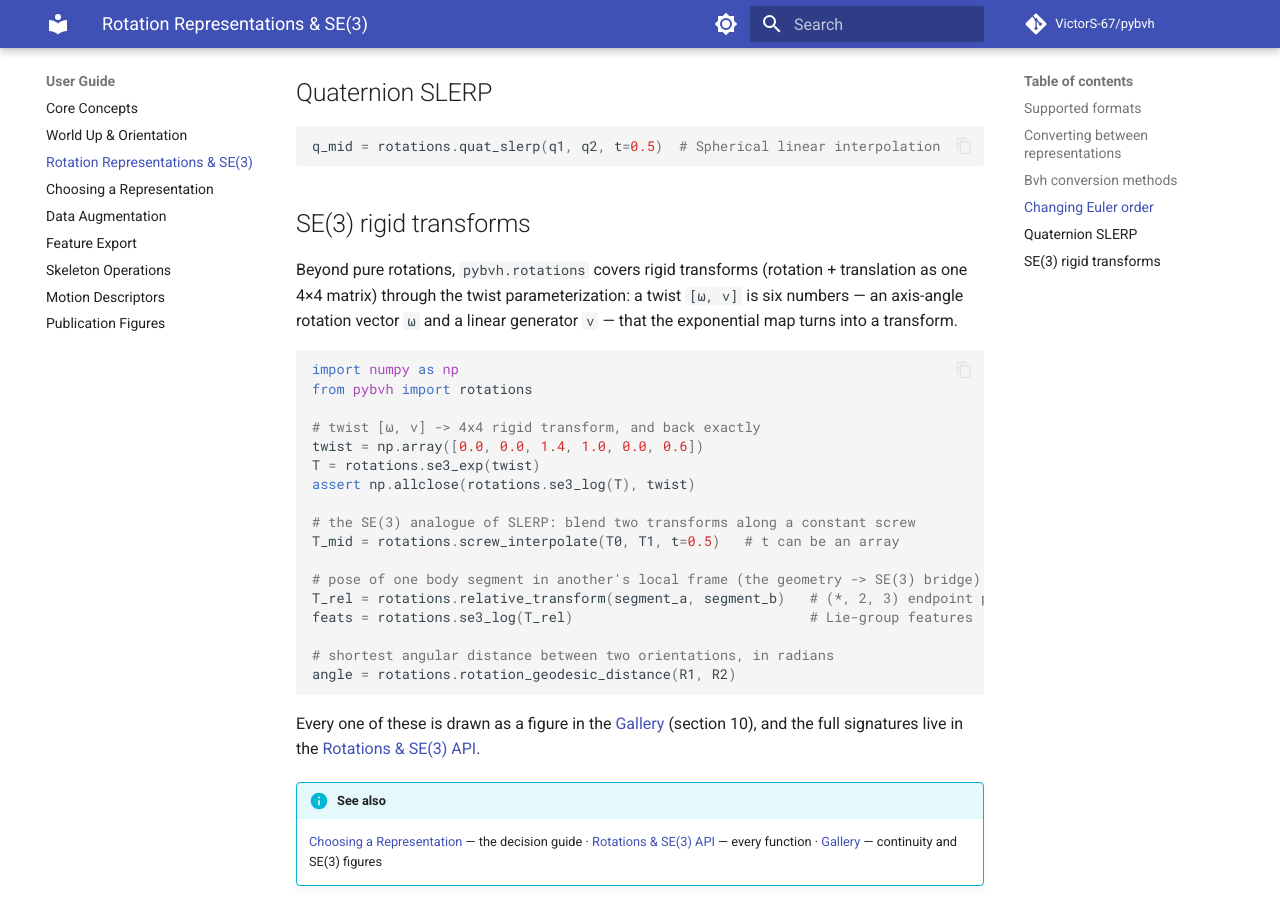
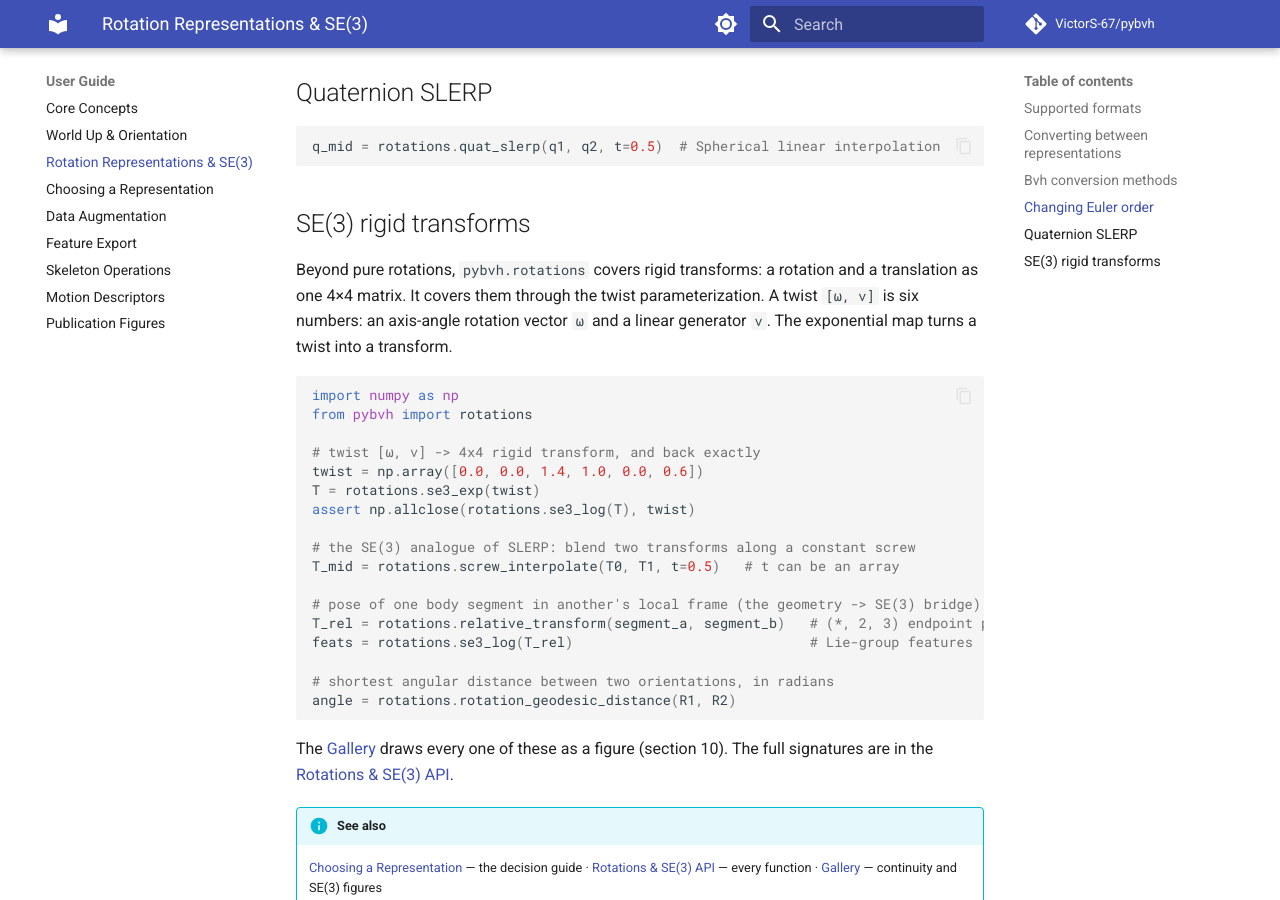
Before and after one commit to VictorS-67/pybvh, an MkDocs documentation site: the page built from docs/guide/rotations.md, in a window 1280 px wide and 900 px high, scrolled down 1503 px. Built offline with MkDocs 1.6.1 and Material for MkDocs 9.7.7, drawn with Linux system fonts in a browser that asks for light colours; comment, search, counter and statistics services are not loaded; some of the changed text lies outside the part shown.

Commit message:
docs: rewrite the concept and rotation guides (#146)

````diff
--- a/docs/guide/rotations.md
+++ b/docs/guide/rotations.md
@@ -1,6 +1,6 @@
 # Rotation Representations & SE(3)
 
-pybvh supports five rotation representations, all batch-vectorized with NumPy, plus the SE(3) rigid-transform layer (twists, screw interpolation). This page is the *machinery* — for the *which should I use* question, see [Choosing a Representation](choosing-rotations.md).
+pybvh supports five rotation representations. All of them are batch-vectorized with NumPy. pybvh also has the SE(3) rigid-transform layer (twists, screw interpolation). This page is the *machinery*. For the *which should I use* question, see [Choosing a Representation](choosing-rotations.md).
 
 ## Supported formats
 
@@ -62,7 +62,7 @@ q_mid = rotations.quat_slerp(q1, q2, t=0.5)  # Spherical linear interpolation
 
 ## SE(3) rigid transforms
 
-Beyond pure rotations, `pybvh.rotations` covers rigid transforms (rotation + translation as one 4×4 matrix) through the twist parameterization: a twist `[ω, v]` is six numbers — an axis-angle rotation vector `ω` and a linear generator `v` — that the exponential map turns into a transform.
+Beyond pure rotations, `pybvh.rotations` covers rigid transforms: a rotation and a translation as one 4×4 matrix. It covers them through the twist parameterization. A twist `[ω, v]` is six numbers: an axis-angle rotation vector `ω` and a linear generator `v`. The exponential map turns a twist into a transform.
 
 ```python
 import numpy as np
@@ -84,7 +84,7 @@ feats = rotations.se3_log(T_rel)                             # Lie-group feature
 angle = rotations.rotation_geodesic_distance(R1, R2)
 ```
 
-Every one of these is drawn as a figure in the [Gallery](../gallery/index.md) (section 10), and the full signatures live in the [Rotations & SE(3) API](../api/rotations.md#se3-rigid-transforms).
+The [Gallery](../gallery/index.md) draws every one of these as a figure (section 10). The full signatures are in the [Rotations & SE(3) API](../api/rotations.md#se3-rigid-transforms).
 
 !!! info "See also"
     [Choosing a Representation](choosing-rotations.md) — the decision guide · [Rotations & SE(3) API](../api/rotations.md) — every function · [Gallery](../gallery/index.md) — continuity and SE(3) figures
````
Also changed, not shown: docs/guide/choosing-rotations.md (+12 -9 lines), docs/guide/core-concepts.md (+6 -6 lines).
